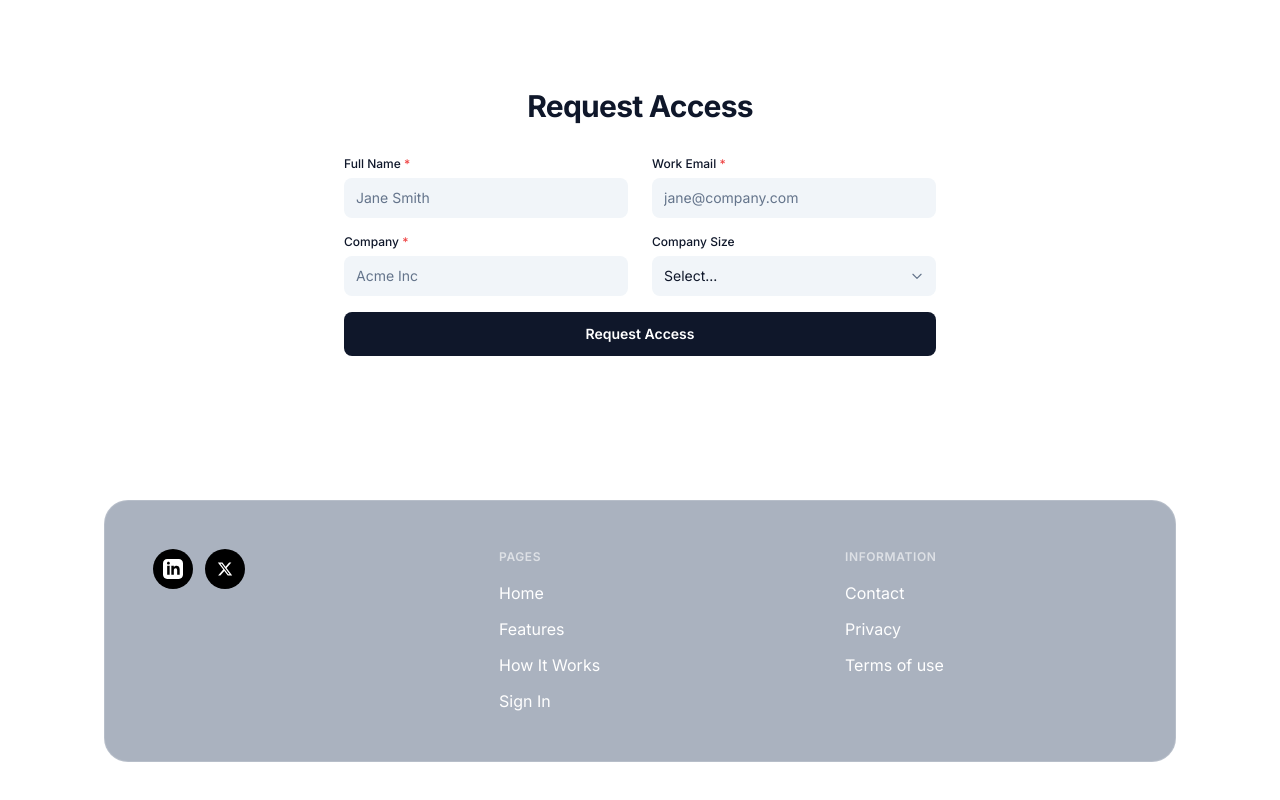
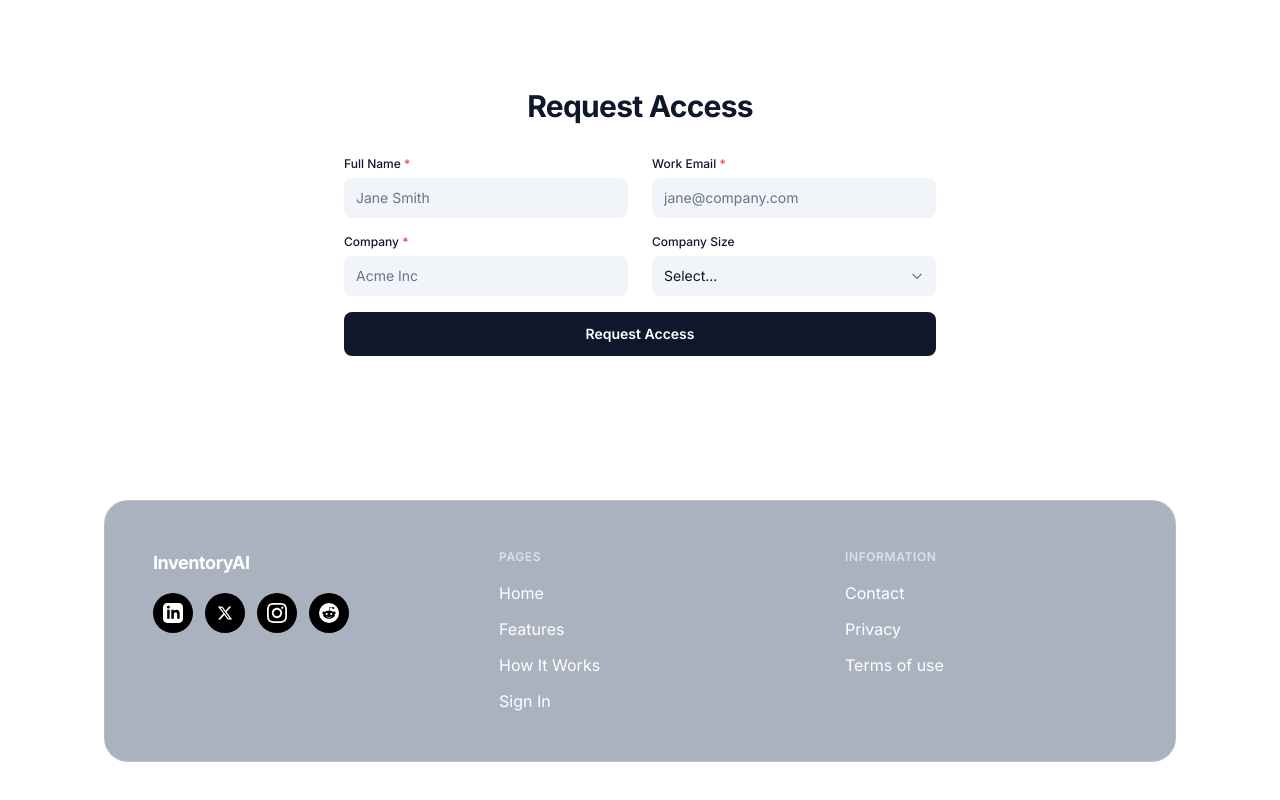
Before and after one commit to ashutoshpandey18/InventoryAI, a Next.js app: page / in a window 1280 px wide. Shown: the part 4554-5354 px from the top of the page. Built offline with nearby package versions, Linux system fonts and the light colour scheme.

Commit message:
update footer

```diff
--- a/components/Footer.tsx
+++ b/components/Footer.tsx
@@ -14,14 +14,20 @@ export function Footer() {
           <div className="grid grid-cols-1 md:grid-cols-3 gap-16">
             {/* Column 1 — Social */}
             <div>
+              {/* Brand Name */}
+              <h3 className="text-lg font-bold text-white mb-4">
+                InventoryAI
+              </h3>
+
               {/* Social Icons */}
-              <div className="flex items-center gap-3">
+              <div className="flex items-center gap-3 flex-wrap">
                 {/* LinkedIn */}
                 <a
                   href="https://linkedin.com"
                   target="_blank"
                   rel="noopener noreferrer"
                   className="w-10 h-10 rounded-full bg-black flex items-center justify-center hover:scale-105 transition-transform duration-200"
+                  aria-label="LinkedIn"
                 >
                   <svg
                     className="w-5 h-5 text-white"
@@ -38,6 +44,7 @@ export function Footer() {
                   target="_blank"
                   rel="noopener noreferrer"
                   className="w-10 h-10 rounded-full bg-black flex items-center justify-center hover:scale-105 transition-transform duration-200"
+                  aria-label="Twitter"
                 >
                   <svg
                     className="w-4 h-4 text-white"
@@ -45,6 +52,40 @@ export function Footer() {
                     viewBox="0 0 24 24"
                   >
                     <path d="M18.244 2.25h3.308l-7.227 8.26 8.502 11.24H16.17l-5.214-6.817L4.99 21.75H1.68l7.73-8.835L1.254 2.25H8.08l4.713 6.231zm-1.161 17.52h1.833L7.084 4.126H5.117z" />
+                  </svg>
+                </a>
+
+                {/* Instagram */}
+                <a
+                  href="https://instagram.com"
+                  target="_blank"
+                  rel="noopener noreferrer"
+                  className="w-10 h-10 rounded-full bg-black flex items-center justify-center hover:scale-105 transition-transform duration-200"
+                  aria-label="Instagram"
+                >
+                  <svg
+                    className="w-5 h-5 text-white"
+                    fill="currentColor"
+                    viewBox="0 0 24 24"
+                  >
+                    <path d="M12 2.163c3.204 0 3.584.012 4.85.07 3.252.148 4.771 1.691 4.919 4.919.058 1.265.069 1.645.069 4.849 0 3.205-.012 3.584-.069 4.849-.149 3.225-1.664 4.771-4.919 4.919-1.266.058-1.644.07-4.85.07-3.204 0-3.584-.012-4.849-.07-3.26-.149-4.771-1.699-4.919-4.92-.058-1.265-.07-1.644-.07-4.849 0-3.204.013-3.583.07-4.849.149-3.227 1.664-4.771 4.919-4.919 1.266-.057 1.645-.069 4.849-.069zm0-2.163c-3.259 0-3.667.014-4.947.072-4.358.2-6.78 2.618-6.98 6.98-.059 1.281-.073 1.689-.073 4.948 0 3.259.014 3.668.072 4.948.2 4.358 2.618 6.78 6.98 6.98 1.281.058 1.689.072 4.948.072 3.259 0 3.668-.014 4.948-.072 4.354-.2 6.782-2.618 6.979-6.98.059-1.28.073-1.689.073-4.948 0-3.259-.014-3.667-.072-4.947-.196-4.354-2.617-6.78-6.979-6.98-1.281-.059-1.69-.073-4.949-.073zm0 5.838c-3.403 0-6.162 2.759-6.162 6.162s2.759 6.163 6.162 6.163 6.162-2.759 6.162-6.163c0-3.403-2.759-6.162-6.162-6.162zm0 10.162c-2.209 0-4-1.79-4-4 0-2.209 1.791-4 4-4s4 1.791 4 4c0 2.21-1.791 4-4 4zm6.406-11.845c-.796 0-1.441.645-1.441 1.44s.645 1.44 1.441 1.44c.795 0 1.439-.645 1.439-1.44s-.644-1.44-1.439-1.44z"/>
+                  </svg>
+                </a>
+
+                {/* Reddit */}
+                <a
+                  href="https://reddit.com"
+                  target="_blank"
+                  rel="noopener noreferrer"
+                  className="w-10 h-10 rounded-full bg-black flex items-center justify-center hover:scale-105 transition-transform duration-200"
+                  aria-label="Reddit"
+                >
+                  <svg
+                    className="w-5 h-5 text-white"
+                    fill="currentColor"
+                    viewBox="0 0 24 24"
+                  >
+                    <path d="M12 0A12 12 0 0 0 0 12a12 12 0 0 0 12 12 12 12 0 0 0 12-12A12 12 0 0 0 12 0zm5.01 4.744c.688 0 1.25.561 1.25 1.249a1.25 1.25 0 0 1-2.498.056l-2.597-.547-.8 3.747c1.824.07 3.48.632 4.674 1.488.308-.309.73-.491 1.207-.491.968 0 1.754.786 1.754 1.754 0 .716-.435 1.333-1.01 1.614a3.111 3.111 0 0 1 .042.52c0 2.694-3.13 4.87-7.004 4.87-3.874 0-7.004-2.176-7.004-4.87 0-.183.015-.366.043-.534A1.748 1.748 0 0 1 4.028 12c0-.968.786-1.754 1.754-1.754.463 0 .898.196 1.207.49 1.207-.883 2.878-1.43 4.744-1.487l.885-4.182a.342.342 0 0 1 .14-.197.35.35 0 0 1 .238-.042l2.906.617a1.214 1.214 0 0 1 1.108-.701zM9.25 12C8.561 12 8 12.562 8 13.25c0 .687.561 1.248 1.25 1.248.687 0 1.248-.561 1.248-1.249 0-.688-.561-1.249-1.249-1.249zm5.5 0c-.687 0-1.248.561-1.248 1.25 0 .687.561 1.248 1.249 1.248.688 0 1.249-.561 1.249-1.249 0-.687-.562-1.249-1.25-1.249zm-5.466 3.99a.327.327 0 0 0-.231.094.33.33 0 0 0 0 .463c.842.842 2.484.913 2.961.913.477 0 2.105-.056 2.961-.913a.361.361 0 0 0 .029-.463.33.33 0 0 0-.464 0c-.547.533-1.684.73-2.512.73-.828 0-1.979-.196-2.512-.73a.326.326 0 0 0-.232-.095z"/>
                   </svg>
                 </a>
               </div>
```
